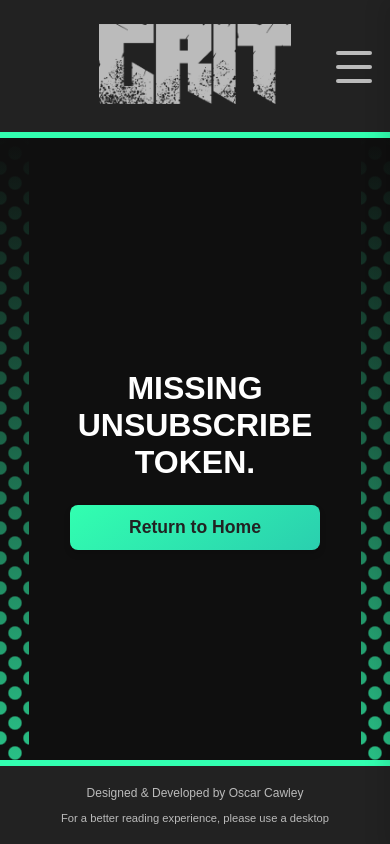
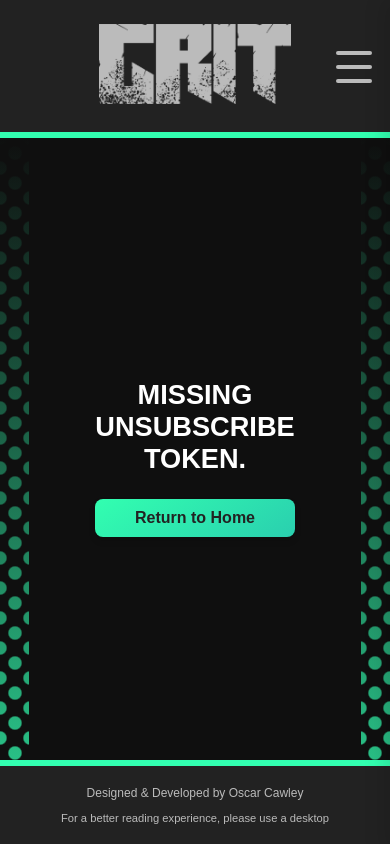
Before and after one commit to OscarCawley/grit-comic, a React (Create React App) app in the folder client/: page /unsubscribe in a window 390 px wide. Built offline with nearby package versions, Linux system fonts and the light colour scheme.

Commit message:
Added responsive design

```diff
--- a/client/src/pages/UnsubscribePage/UnsubscribePage.css
+++ b/client/src/pages/UnsubscribePage/UnsubscribePage.css
@@ -37,3 +37,15 @@
 .unsubscribe-button:active {
     transform: translateY(0);
 }
+
+@media (max-width: 500px) {
+    .unsubscribe-page h1 {
+        font-size: 1.7em;
+    }
+
+    .unsubscribe-button {
+        font-size: 1em;
+        padding: 10px 16px;
+        width: 200px;
+    }
+}
--- a/client/src/pages/VerifyEmailPage/VerifyEmailPage.css
+++ b/client/src/pages/VerifyEmailPage/VerifyEmailPage.css
@@ -37,3 +37,15 @@
 .verify-email-button:active {
     transform: translateY(0);
 }
+
+@media (max-width: 500px) {
+    .verify-email-page h1 {
+        font-size: 1.7em;
+    }
+
+    .verify-email-button {
+        font-size: 1em;
+        padding: 10px 16px;
+        width: 200px;
+    }
+}
```
